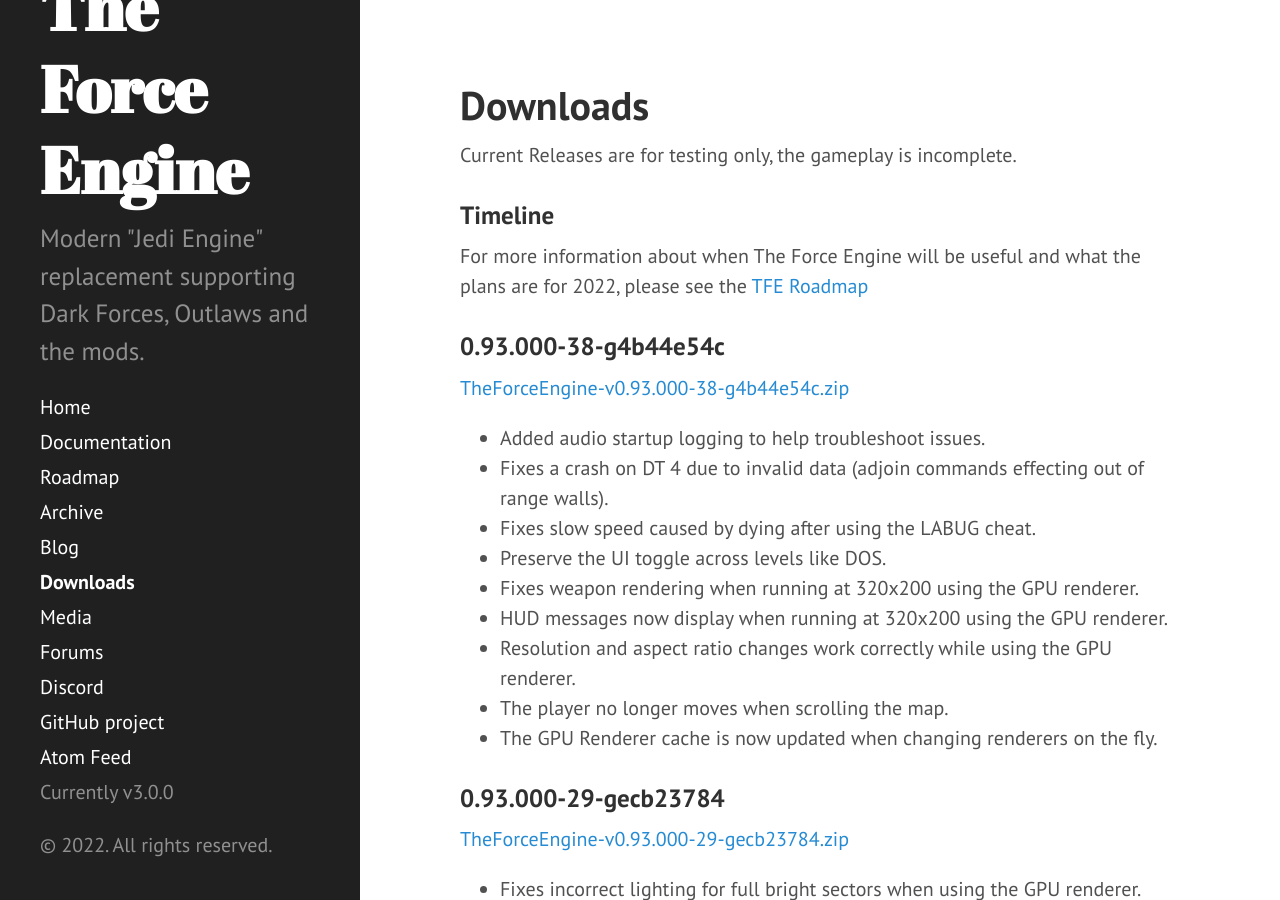
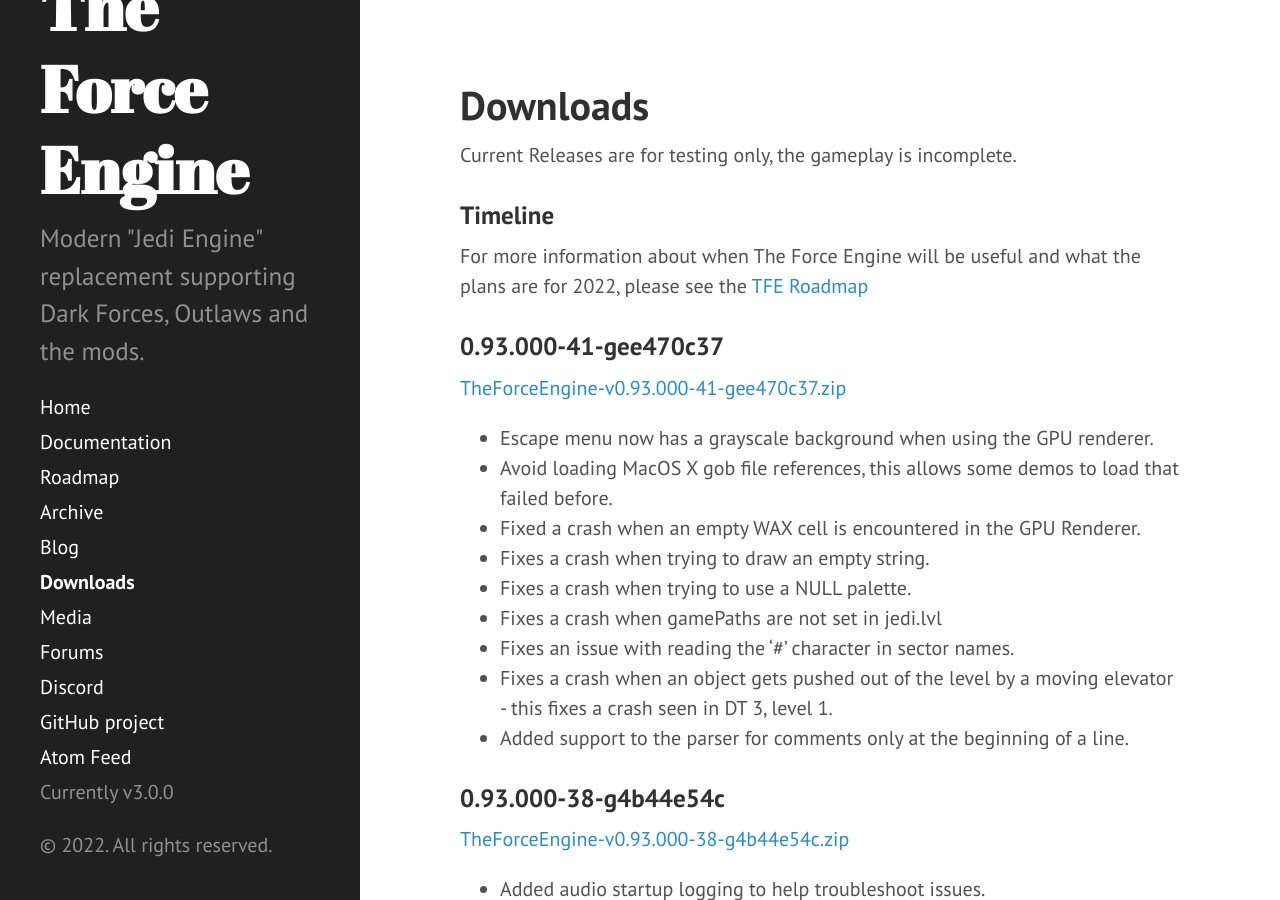
Before and after one commit to TheForceEngine/TheForceEngine.github.io, a Jekyll site: the page built from downloads.md, in a window 1280 px wide and 900 px high. Built offline with Jekyll 4.4.1, drawn with Linux system fonts in a browser that asks for light colours.

Commit message:
Update downloads.md

```diff
--- a/downloads.md
+++ b/downloads.md
@@ -7,6 +7,18 @@
 
 ### Timeline
 For more information about when The Force Engine will be useful and what the plans are for 2022, please see the [TFE Roadmap](Roadmap.md)
+
+### 0.93.000-41-gee470c37
+[TheForceEngine-v0.93.000-41-gee470c37.zip](archive/TheForceEngine-v0.93.000-41-gee470c37.zip) <br>
+* Escape menu now has a grayscale background when using the GPU renderer.
+* Avoid loading MacOS X gob file references, this allows some demos to load that failed before.
+* Fixed a crash when an empty WAX cell is encountered in the GPU Renderer.
+* Fixes a crash when trying to draw an empty string.
+* Fixes a crash when trying to use a NULL palette.
+* Fixes a crash when gamePaths are not set in jedi.lvl
+* Fixes an issue with reading the '#' character in sector names.
+* Fixes a crash when an object gets pushed out of the level by a moving elevator - this fixes a crash seen in DT 3, level 1.
+* Added support to the parser for comments only at the beginning of a line.
 
 ### 0.93.000-38-g4b44e54c
 [TheForceEngine-v0.93.000-38-g4b44e54c.zip](archive/TheForceEngine-v0.93.000-38-g4b44e54c.zip) <br>
```
